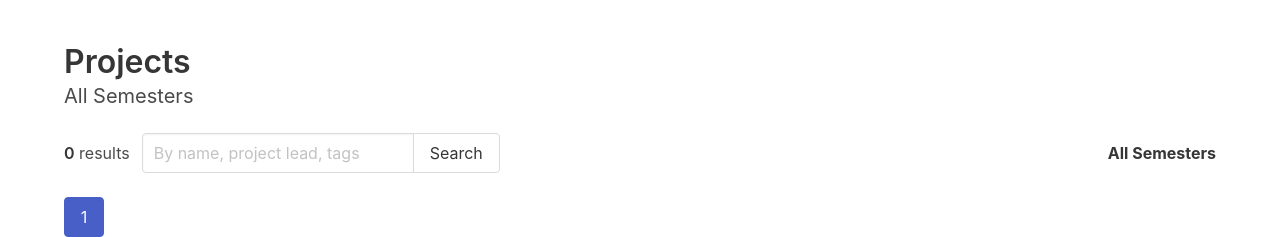
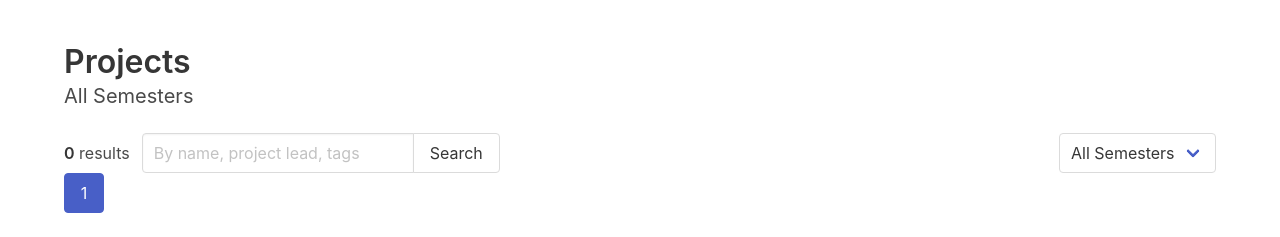
Before and after one commit to rcos/rcos_io, a Django app: page /projects/ in a window 1280 px wide. Shown: the part 56-293 px from the top of the page. Run offline with Django 4.2, Linux system fonts and the light colour scheme; data that the repository does not hold is empty; some libraries are stand-ins or nearby versions.

Commit message:
Semester select

```diff
--- a/portal/templates/portal/projects/filters.html
+++ b/portal/templates/portal/projects/filters.html
@@ -1,5 +1,6 @@
-<nav class="level">
-    <form class="level-left">
+<nav>
+    <form class="level" id="filters">
+        <div class="level-left">
             <input type="hidden" name="semester" value="{{ target_semester.id|default:'' }}">
             <div class="level-item">
                 <p class="subtitle is-6">
@@ -32,25 +33,10 @@
                     </p>
                 </div>
             </div>
-    </form>
+        </div>
 
         <div class="level-right">
-        {% for semester in semesters %}
-        <p class="level-item">
-            {% if target_semester == semester %}
-            <strong>{{ semester }}</strong>
-            {% else %}
-            <a href="?semester={{ semester.id }}">{{ semester }}</a>
-            {% endif %}
-        </p>
-        {% endfor %}
-        <p class="level-item">
-            {% if target_semester %}
-            <a href="?semester=">All Semesters</a>
-            {% else %}
-            <strong>All Semesters</strong>
-            {% endif %}
-        </p>
+            {% include "portal/includes/semester_select.html" %}
             <!-- <p class="level-item">
                 <a
                     class="button is-success"
@@ -62,4 +48,16 @@
                     {% endif %}
                 >Propose Project</a></p> -->
         </div>
+    </form>
 </nav>
+
+<script>
+    document.addEventListener('DOMContentLoaded', function () {
+        const filtersForm = document.getElementById("filters");
+        const semesterSelect = filtersForm.querySelector("select[name='semester']");
+
+        semesterSelect.addEventListener('change', function (ev) {
+            filtersForm.submit();
+        });
+    });
+</script>
--- /dev/null
+++ b/update.py
@@ -0,0 +1,5 @@
+import pkg_resources
+from subprocess import call
+
+for dist in pkg_resources.working_set:
+    call("python -m pip install --upgrade " + dist.project_name, shell=True)
```
Lines whose indentation alone changed are shown as unchanged.
